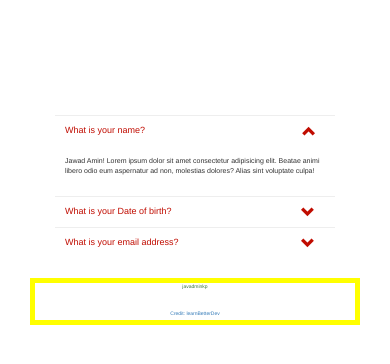
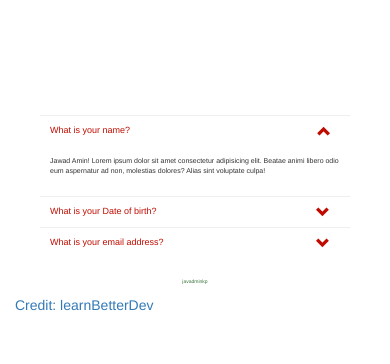
Before and after one commit to jawadaminkp/Accordion_JS, a plain HTML site: page index.html in a window 390 px wide. Drawn offline with nearby package versions, Linux system fonts and the light colour scheme.

Commit message:
Update style.css

```diff
--- a/style.css
+++ b/style.css
@@ -1,8 +1,8 @@
 body {
     background: #EFEFEF;
     padding: 105px;
-    padding-left:30px;
-    padding-right:30px;
+    padding-left:15px;
+    padding-right:15px;
 }
 
 html{
@@ -94,15 +94,9 @@ ul {
         font-size:5px;
     }
 
-    a {
-        font-size:5px;
-        text-align: center;
-    }
 
-    .center {
-        border: 5px solid #FFFF00;
-        text-align: center;
-    }
+
+
 
 
 }
```
